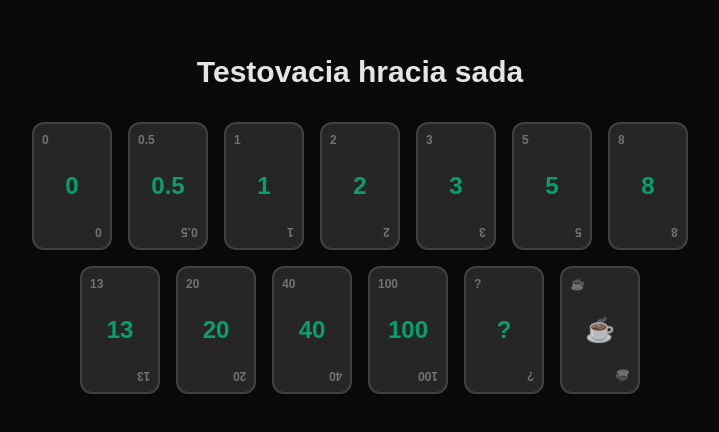
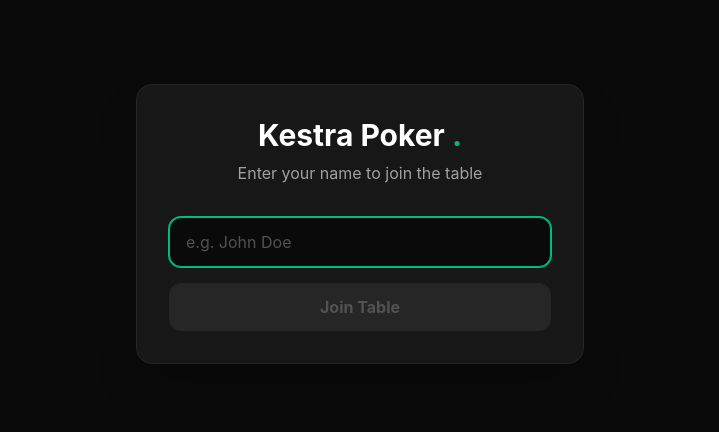
Before and after one commit to nosekJan/scrum-poker, a React (Vite) app: page / in a window 1280 px wide. Shown: the part 176-608 px from the top of the page, without its empty margins (280-999 px from the left). Built offline with nearby package versions, Linux system fonts and the light colour scheme.

Commit message:
feat - add Lobby screen and local storage name persistence

```diff
--- a/src/App.tsx
+++ b/src/App.tsx
@@ -1,47 +1,44 @@
-import { useState } from "react";
-import { Card } from "./components/Card";
-import type { CardValue } from "./types/poker";
+import { useState, useEffect } from "react";
+import { Lobby } from "./components/Lobby";
 
 function App() {
-  const [selectedCard, setSelectedCard] = useState<CardValue | null>(null);
-  const cards: CardValue[] = [
-    "0",
-    "0.5",
-    "1",
-    "2",
-    "3",
-    "5",
-    "8",
-    "13",
-    "20",
-    "40",
-    "100",
-    "?",
-    "☕",
-  ];
+  const [playerName, setPlayerName] = useState<string | null>(null);
 
+  // Pri prvom načítaní skontrolujeme, či už náhodou nemáme meno uložené
+  useEffect(() => {
+    const savedName = localStorage.getItem("kestra_poker_name");
+    if (savedName) {
+      setPlayerName(savedName);
+    }
+  }, []);
+
+  const handleJoin = (name: string) => {
+    localStorage.setItem("kestra_poker_name", name);
+    setPlayerName(name);
+  };
+
+  // Ak nemáme meno, ukážeme Lobby
+  if (!playerName) {
+    return <Lobby onJoin={handleJoin} />;
+  }
+
+  // Ak máme meno, zatiaľ ukážeme len takýto placeholder.
+  // Neskôr sem dáme samotný hrací stôl.
   return (
-    <div className="min-h-screen flex flex-col items-center justify-center p-6 bg-neutral-950 text-white">
-      <h1 className="text-3xl font-bold mb-8 text-neutral-200">
-        Testovacia hracia sada
+    <div className="min-h-screen flex flex-col items-center justify-center bg-neutral-950 text-white">
+      <h1 className="text-3xl font-bold mb-4">
+        Welcome to the table,{" "}
+        <span className="text-emerald-500">{playerName}</span>!
       </h1>
-
-      <div className="flex flex-wrap gap-4 justify-center max-w-2xl">
-        {cards.map((value) => (
-          <Card
-            key={value}
-            value={value}
-            isSelected={selectedCard === value}
-            onClick={() => setSelectedCard(value)}
-          />
-        ))}
-      </div>
-
-      {selectedCard && (
-        <p className="mt-8 text-lg text-emerald-400">
-          Vybral si kartu: <span className="font-bold">{selectedCard}</span>
-        </p>
-      )}
+      <button
+        onClick={() => {
+          localStorage.removeItem("kestra_poker_name");
+          setPlayerName(null);
+        }}
+        className="px-4 py-2 border border-neutral-700 rounded-lg text-sm hover:bg-neutral-800"
+      >
+        Leave Table (Reset Meno)
+      </button>
     </div>
   );
 }
--- /dev/null
+++ b/src/components/Lobby.tsx
@@ -0,0 +1,49 @@
+import React, { useState } from "react";
+
+interface LobbyProps {
+  onJoin: (name: string) => void;
+}
+
+export const Lobby: React.FC<LobbyProps> = ({ onJoin }) => {
+  const [name, setName] = useState("");
+
+  const handleSubmit = (e: React.FormEvent) => {
+    e.preventDefault();
+    const trimmedName = name.trim();
+    if (trimmedName) {
+      onJoin(trimmedName);
+    }
+  };
+
+  return (
+    <div className="flex flex-col items-center justify-center min-h-screen bg-neutral-950 px-4 font-sans">
+      <div className="w-full max-w-md p-8 bg-neutral-900 rounded-2xl border border-neutral-800 shadow-2xl">
+        <div className="text-center mb-8">
+          <h1 className="text-3xl font-bold text-white mb-2">
+            Kestra Poker <span className="text-emerald-500">.</span>
+          </h1>
+          <p className="text-neutral-400">Enter your name to join the table</p>
+        </div>
+
+        <form onSubmit={handleSubmit} className="flex flex-col gap-4">
+          <input
+            type="text"
+            value={name}
+            onChange={(e) => setName(e.target.value)}
+            placeholder="e.g. John Doe"
+            maxLength={20}
+            autoFocus
+            className="w-full px-4 py-3 bg-neutral-950 border border-neutral-800 rounded-xl text-white placeholder-neutral-600 focus:outline-none focus:border-emerald-500 focus:ring-1 focus:ring-emerald-500 transition-all"
+          />
+          <button
+            type="submit"
+            disabled={!name.trim()}
+            className="w-full py-3 px-4 bg-emerald-500 hover:bg-emerald-400 disabled:bg-neutral-800 disabled:text-neutral-600 text-white font-bold rounded-xl transition-colors disabled:cursor-not-allowed"
+          >
+            Join Table
+          </button>
+        </form>
+      </div>
+    </div>
+  );
+};
```
